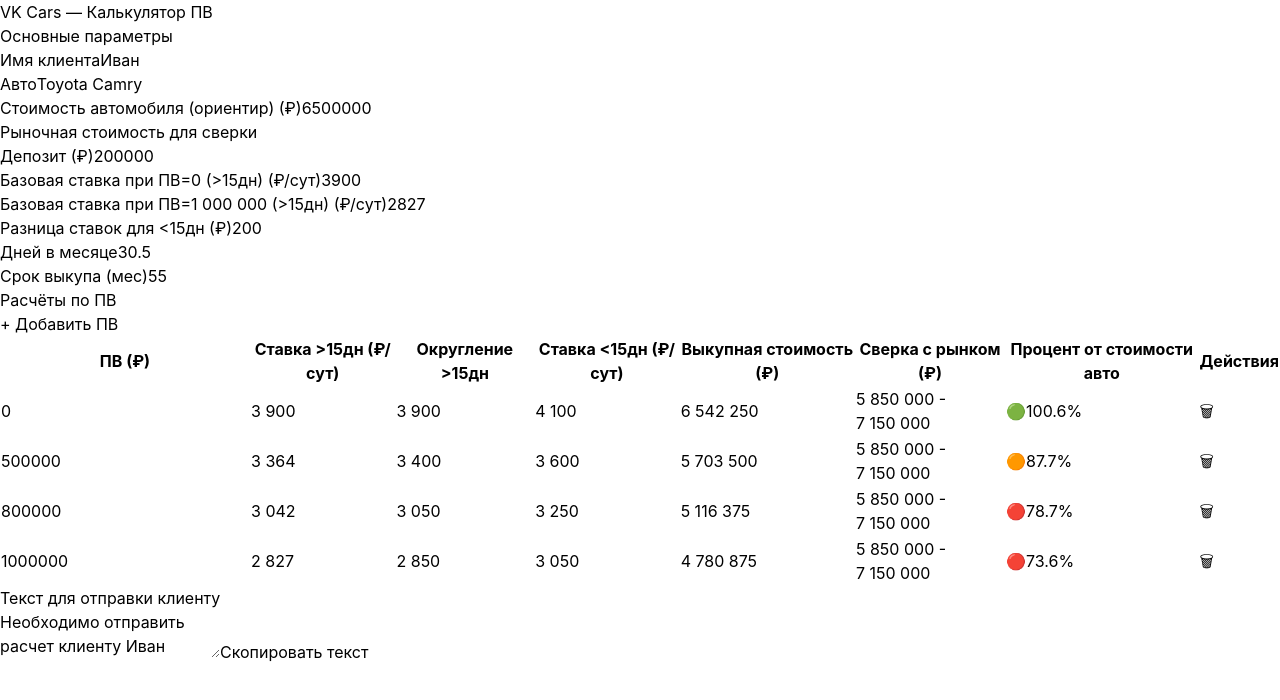
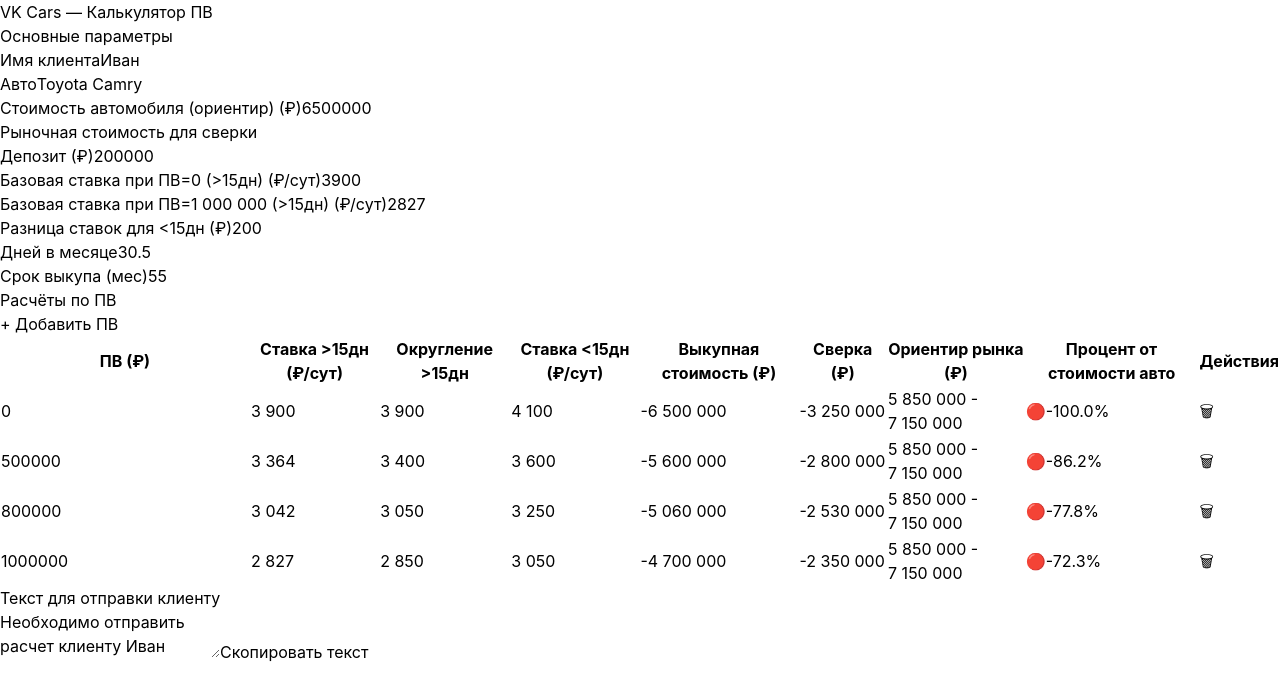
Before and after one commit to leodynamite/pmcalculator, a React (Vite) app: page / in a window 1280 px wide. Shown: the top 700 px of the page. Built offline with nearby package versions, Linux system fonts and the light colour scheme.

Commit message:
Fix: Update formulas - Выкупная стоимость = ПВ × 1.8 - стоимость авто, Сверка = выкупная стоимость / 2

```diff
--- a/src/PVCalculator.tsx
+++ b/src/PVCalculator.tsx
@@ -13,8 +13,9 @@
   rateUnder15: number
   rateUnder15Rounded: number
   totalBuyout: number
-  marketCheckMin: number // 0.9 × стоимость авто
-  marketCheckMax: number // 1.1 × стоимость авто
+  marketCheck: number // выкупная стоимость / 2
+  marketCheckMin: number // 0.9 × стоимость авто (для ориентира)
+  marketCheckMax: number // 1.1 × стоимость авто (для ориентира)
   percentFromCarPrice: number // (сумма выкупа / стоимость авто) * 100
   checkStatus: 'good' | 'warning' | 'bad' // Статус сверки
 }
@@ -65,14 +66,17 @@
   const rateUnder15 = rateOver15Rounded + diffUnder15
   const rateUnder15Rounded = roundUpTo50(rateUnder15)
 
-  // Выкупная стоимость (используем округлённую ставку >15дн)
-  const totalBuyout = Math.round(rateOver15Rounded * daysInMonth * months)
+  // Выкупная стоимость = ПВ × 1.8 - стоимость авто
+  const totalBuyout = Math.round(pv * 1.8 - carPrice)
 
-  // Сверка с рынком: диапазон от 0.9×стоимость авто до 1.1×стоимость авто
+  // Сверка = выкупная стоимость / 2
+  const marketCheck = Math.round(totalBuyout / 2)
+
+  // Сверка с рынком: диапазон от 0.9×стоимость авто до 1.1×стоимость авто (для ориентира)
   const marketCheckMin = Math.round(carPrice * 0.9)
   const marketCheckMax = Math.round(carPrice * 1.1)
 
-  // Процент от стоимости авто
+  // Процент от стоимости авто (для проверки попадает ли выкупная стоимость в диапазон)
   const percentFromCarPrice = carPrice > 0
     ? (totalBuyout / carPrice) * 100
     : 0
@@ -86,6 +90,7 @@
     rateUnder15,
     rateUnder15Rounded,
     totalBuyout,
+    marketCheck,
     marketCheckMin,
     marketCheckMax,
     percentFromCarPrice,
@@ -332,7 +337,10 @@
                     Выкупная стоимость (₽)
                   </th>
                   <th className="border border-gray-300 px-4 py-2 text-left text-sm font-medium text-gray-700">
-                    Сверка с рынком (₽)
+                    Сверка (₽)
+                  </th>
+                  <th className="border border-gray-300 px-4 py-2 text-left text-sm font-medium text-gray-700">
+                    Ориентир рынка (₽)
                   </th>
                   <th className="border border-gray-300 px-4 py-2 text-left text-sm font-medium text-gray-700">
                     Процент от стоимости авто
@@ -381,7 +389,12 @@
                         </div>
                       </td>
                       <td className="border border-gray-300 px-4 py-2 bg-white">
-                        <div className="px-2 py-1 text-gray-700 text-sm">
+                        <div className="px-2 py-1 text-gray-700 font-medium" title="Выкупная стоимость / 2">
+                          {formatAmount(row.marketCheck)}
+                        </div>
+                      </td>
+                      <td className="border border-gray-300 px-4 py-2 bg-white">
+                        <div className="px-2 py-1 text-gray-700 text-sm" title="Ориентир: 0.9× - 1.1× от стоимости авто">
                           {formatAmount(row.marketCheckMin)} - {formatAmount(row.marketCheckMax)}
                         </div>
                       </td>
```
